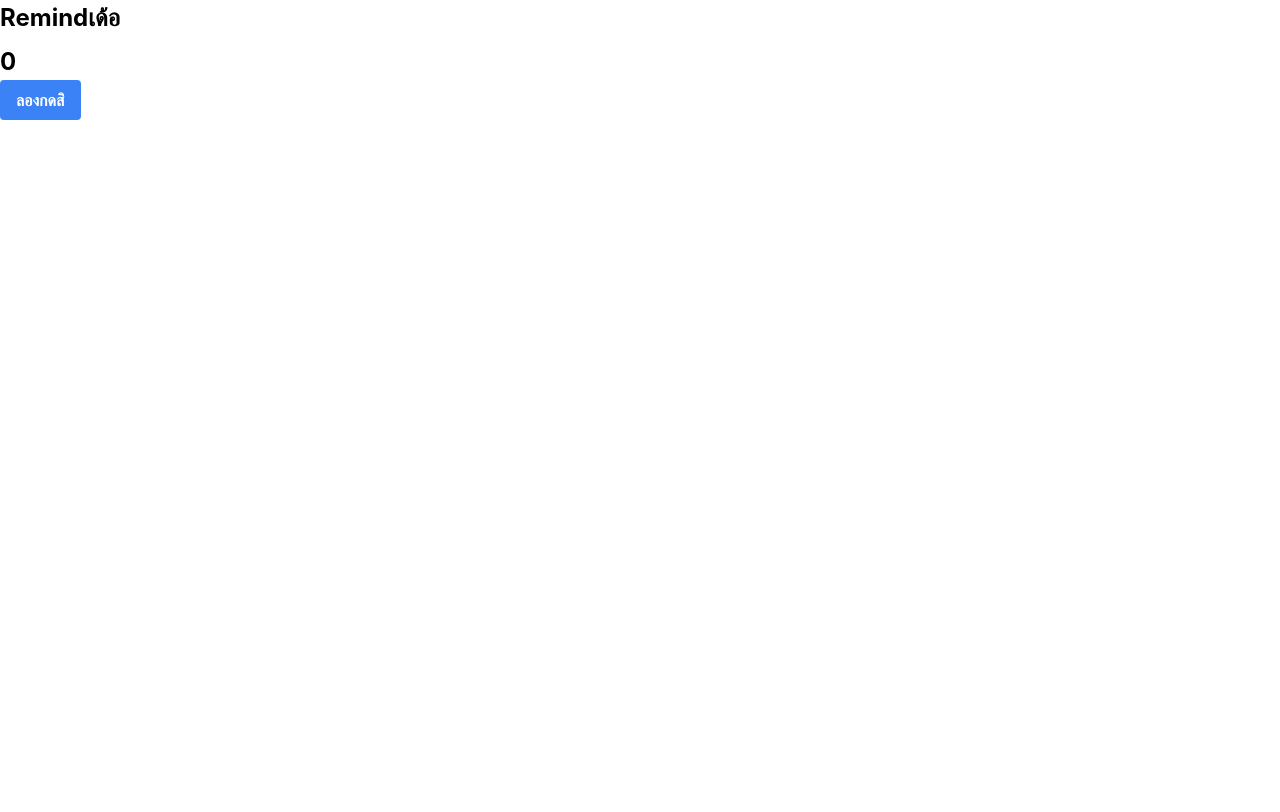
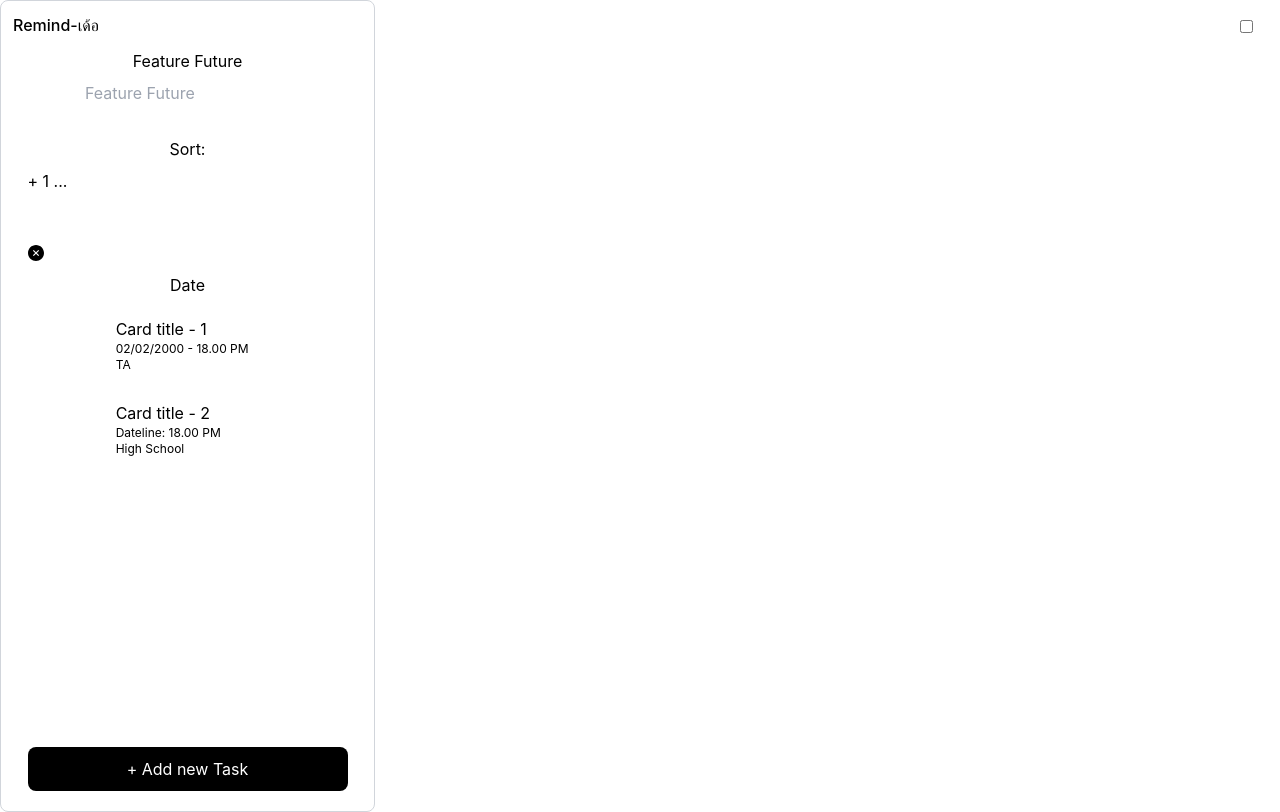
Before and after one commit to palm11695/remin-der, a React (Create React App) app: page / in a window 1280 px wide. Built offline with nearby package versions, Linux system fonts and the light colour scheme.

Commit message:
[feat]: init

```diff
--- a/package.json
+++ b/package.json
@@ -7,7 +7,6 @@
     "@testing-library/react": "^13.4.0",
     "@testing-library/user-event": "^13.5.0",
     "antd": "^4.23.5",
-    "firebase": "^9.12.1",
     "react": "^18.2.0",
     "react-dom": "^18.2.0",
     "react-router-dom": "^6.4.2",
--- /dev/null
+++ b/src/pages/AddTask/AddTask.css
@@ -0,0 +1,46 @@
+.text {
+    @apply font-medium;
+    font-size: 1rem;
+    align-self: start;
+    @apply m-3;
+}
+
+.add-task {
+    width: 375px;
+    height: 812px;
+    @apply border border-gray-300 rounded-lg;
+    @apply flex flex-col items-center justify-center;
+
+}
+
+.add-task-name {
+    @apply rounded-lg m-2 max-w-xs;
+}
+
+.add-task-des {
+    @apply rounded-lg m-2 max-w-xs !important;
+}
+
+.cancel-button {
+    @apply bottom-px mt-10 w-80 box-border h-11 w-80 inline-block px-6 py-2.5 bg-red-800 text-white rounded-lg !important;
+}
+
+.cancel-button:hover {
+    @apply bg-red-700 !important;
+}
+
+.add-button {
+    @apply bottom-px mt-5 w-80 box-border h-11 w-80 inline-block px-6 py-2.5 bg-black text-white rounded-lg !important;
+}
+
+.add-button:hover {
+    @apply bg-neutral-800 !important;
+}
+
+.ant-input {
+    @apply rounded-lg !important;
+}
+
+.add-task-tag {
+    @apply h-1 m-2 !important;
+}
--- /dev/null
+++ b/src/pages/AddTask/AddTask.jsx
@@ -0,0 +1,86 @@
+import React from "react";
+import { Button } from "antd";
+import { Cascader } from 'antd';
+import { Divider } from "antd";
+import { DatePicker } from 'antd';
+import { Input } from "antd";
+import { Tag } from "antd";
+import TextArea from "antd/lib/input/TextArea";
+import './AddTask.css';
+import './CustDes.css';
+
+export function AddTask() {
+  const [task, setTask] = React.useState("");
+  const [taskDes, setDes] = React.useState("");
+  // const { MonthPicker, RangePicker, WeekPicker } = DatePicker;
+  const opt_remin = [{value:'',label:'None'}, {value:'30 min',label:'30 min'}, {value:'1 hours',label:'1 hours'}]
+
+
+  const handleChange = (e) => {
+    setTask(e.target.value);
+  };
+  const handleDes = (e) => {
+    setDes(e.target.value);
+  };
+
+  const handleClick = () => {
+    console.log('Button clicked');
+    console.log(task);
+    console.log(taskDes);
+  }
+
+  function onChange(date, dateString) {
+    console.log(date, dateString);
+  }
+
+  return (
+    <div className="add-task">
+
+      <Divider orientation="left">Title</Divider>
+      <Input
+        className="add-task-name"
+        placeholder="Add task"
+        value={task}
+        onChange={handleChange}
+      />
+
+      <Divider orientation="left">Tag</Divider>
+      <div className="add-task-tag">
+        <Tag color="magenta">magenta</Tag>
+        <Tag color="red">red</Tag>
+        <Tag color="green">green</Tag>
+      </div>
+
+      <Divider orientation="left">Deadline</Divider>
+      <DatePicker onChange={onChange} />
+
+      <Divider orientation="left">Reminder</Divider>
+      <Cascader
+        placeholder="Select Time"
+        options={opt_remin}
+        changeOnSelect
+      />
+
+      <Divider orientation="left">Description</Divider>
+
+      <span className="Controls">
+        <Button className="str-bold"><strong>B</strong></Button>
+        <Button className="str-em"><em>I</em></Button>
+        <Button className="str-u"><u>U</u></Button>
+      </span>
+
+      <TextArea
+        className="add-task-des"
+        // style={{ width: 337 }}
+        autoSize={{ minRows: 6, maxRows: 6 }}
+        placeholder="Add Description"
+        value={taskDes}
+        onChange={handleDes}
+      />
+
+      <Button className="cancel-button" type="defualt" onClick={handleClick} >Cancel</Button>
+      <Button className="add-button" type="defualt" onClick={handleClick} >Add</Button>
+
+    </div>
+  );
+}
--- /dev/null
+++ b/src/pages/AddTask/CustDes.css
@@ -0,0 +1,11 @@
+.str-bold {
+    @apply mr-2;
+}
+
+.str-em {
+    @apply mr-2;
+}
+
+.str-u {
+    @apply mr-2;
+}
--- /dev/null
+++ b/src/pages/AddTask/index.js
@@ -0,0 +1 @@
+export { AddTask } from './AddTask';
--- a/src/pages/HomePage/HomePage.css
+++ b/src/pages/HomePage/HomePage.css
@@ -1,10 +1,59 @@
 .text {
-  @apply font-bold;
-  font-size: 1.5rem;
+  @apply font-medium;
+  font-size: 1rem;
+  align-self: start;
+  @apply m-3;
 }
 
-.test-button {
-  /* GitHub CoPilot suggest me เก่งชิบหาย */
-  @apply flex items-center justify-center;
-  @apply bg-blue-500 hover:bg-blue-700 text-white font-bold py-2 px-4 rounded;
+.homepage {
+  width: 375px;
+  height: 812px;
+  @apply border border-gray-300 rounded-lg;
+  @apply flex flex-col items-center;
 }
+
+.home-task-des {
+  @apply rounded-lg m-2 max-w-xs !important;
+}
+
+.home-task-srt {
+  @apply rounded-lg m-2 max-w-xs !important;
+}
+
+.new-task-button {
+  @apply bottom-px m-5 w-80 box-border h-11 w-80 inline-block px-6 py-2.5 bg-black text-white rounded-lg !important;
+}
+
+.new-task-button:hover {
+  @apply bg-neutral-800 !important;
+}
+
+.side-page {
+  width: 90%;
+  height: 90%;
+  /* @apply border border-gray-300 rounded-lg; */
+}
+
+.defu-card {
+  @apply w-60 mt-3 ml-20 !important;
+  /* margin-left: 20% !important; */
+}
+
+/* card format */
+.ant-card-meta-title {
+  @apply mb-0 text-base !important;
+}
+
+.ant-card-body {
+  @apply px-4 py-2 text-xs !important;
+}
+/* --- end --- */
+
+
+.side-tag {
+  @apply mt-2 !important;
+}
+
+.task-fsn {
+  @apply absolute top-5 right-0 w-10 !important;
+}
--- a/src/pages/HomePage/HomePage.jsx
+++ b/src/pages/HomePage/HomePage.jsx
@@ -1,25 +1,67 @@
 import React from 'react';
-import { Button } from 'antd';
 import './HomePage.css';
 
+import { Divider } from "antd";
+import { Cascader } from "antd";
+import { Button } from "antd";
+import { Card } from "antd";
+import { Tag } from "antd";
+import { Checkbox } from 'antd';
+import TextArea from "antd/lib/input/TextArea";
+
+
 export function HomePage() {
-  const [count, setCount] = React.useState(0);
+  const colors = [{value:'All',label:'All'}, {value:'TA',label:'TA'}, {value:'High School',label:'High School'}]
+  const { Meta } = Card;
+  const onChange = (e) => {
+    console.log(`checked = ${e.target.checked}`);
+  };
 
-  const handleClick = () => {
-    setCount(count + 1);
-    console.log('Button clicked');
-  }
 
   return (
-    // for example
-    <div className="HomePage">
-      <div className="text">Remindเด้อ</div>
-      <div className="mt-2 text">{count}</div>
-      {/*
-        You can see document of each component in https://ant.design/components/overview/
-        eg. Button https://ant.design/components/button/
-      */}
-      <Button className="test-button" type="primary" onClick={handleClick} >ลองกดสิ</Button>
+    <div className="homepage">
+      <div className="text"> Remind-เด้อ </div>
+
+      <Divider orientation="left">Feature Future</Divider>
+      <TextArea
+        className="home-task-des"
+        autoSize={{ minRows: 2, maxRows: 2 }}
+        placeholder="Feature Future"
+      />
+
+      <Divider orientation="left">Sort:</Divider>
+      <Cascader
+      className="home-task-srt"
+        style={{ width: '100%' }}
+        options={colors}
+        multiple
+        maxTagCount="responsive"
+        defaultValue={['All']}
+      />
+
+      <Divider orientation="left">Date</Divider>
+      <div className="side-page">
+        <Card className='defu-card'>
+          <Meta
+            title="Card title - 1"
+            description="02/02/2000 - 18.00 PM"
+          />
+          <Tag className='side-tag' color="blue">TA</Tag>
+          <Checkbox className='task-fsn' onChange={onChange}></Checkbox>
+        </Card>
+
+        <Card className='defu-card'>
+          <Meta
+            title="Card title - 2"
+            description="Dateline: 18.00 PM"
+          />
+          <Tag className='side-tag' color="red">High School</Tag>
+          <Checkbox className='task-fsn' onChange={onChange}></Checkbox>
+        </Card>
+
+      </div>
+
+      <Button className="new-task-button" type="defualt" >+ Add new Task</Button>
     </div>
   );
 }
--- a/src/router.jsx
+++ b/src/router.jsx
@@ -1,15 +1,13 @@
 import { BrowserRouter, Routes, Route } from 'react-router-dom';
 import { HomePage } from './pages/HomePage';
-import { LoginPage } from './pages/LoginPage';
-import { ItemPage } from './pages/ItemPage';
+import { AddTask } from './pages/AddTask';
 
 export default function AppRouter() {
   return (
     <BrowserRouter>
       <Routes>
         <Route path="/" exact element={<HomePage />} />
-        <Route path="/login" exact element={<LoginPage />} />
-        <Route path="/item" exact element={<ItemPage />} />
+        <Route path="/add" exact element={<AddTask />} />
       </Routes>
     </BrowserRouter>
   );
```
Also changed, not shown: 1 other file (tests, documents, lock files or other folders).
